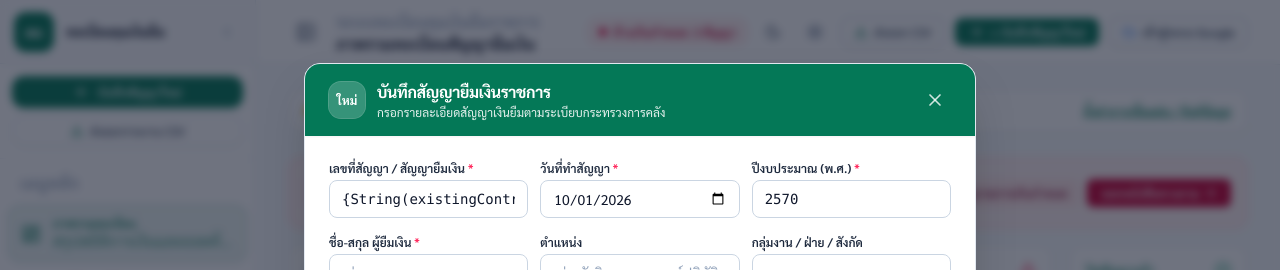
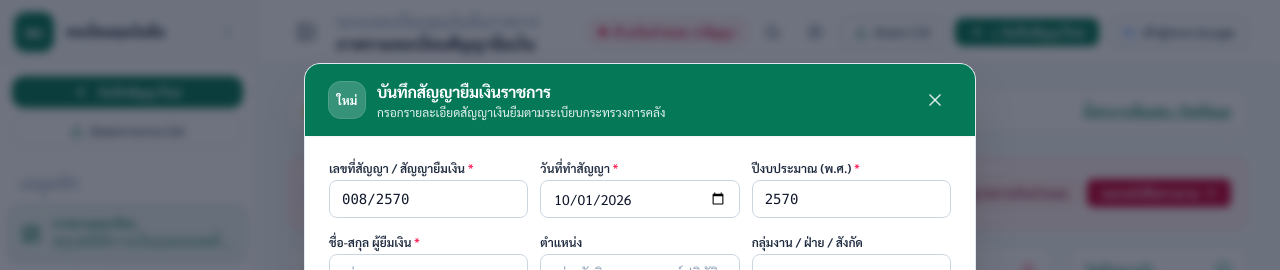
Before and after one commit to kbsrayong-collab/kbsryfun, a React (Vite) app: page / in a window 1280 px wide. Both pictures are taken after a click on the button "บันทึกสัญญาใหม่". Shown: the top 270 px of the page. Built offline with nearby package versions, Linux system fonts and the light colour scheme; no server answers; the database is empty.

Commit message:
fix: update contract number generation format
Adjust the contract number prefix to ensure correct formatting for new entries.

```diff
--- a/src/components/AddEditContractModal.tsx
+++ b/src/components/AddEditContractModal.tsx
@@ -57,7 +57,7 @@ export const AddEditContractModal: React.FC<AddEditContractModalProps> = ({
     } else {
       // Default new contract
       const today = new Date().toISOString().split('T')[0];
-      const nextNo = `{String(existingContractsCount + 1).padStart(2, '0')}/2570`;
+      const nextNo = `0${String(existingContractsCount + 1).padStart(2, '0')}/2570`;
       setContractNo(nextNo);
       setContractDate(today);
       setBorrowerName('');
```
